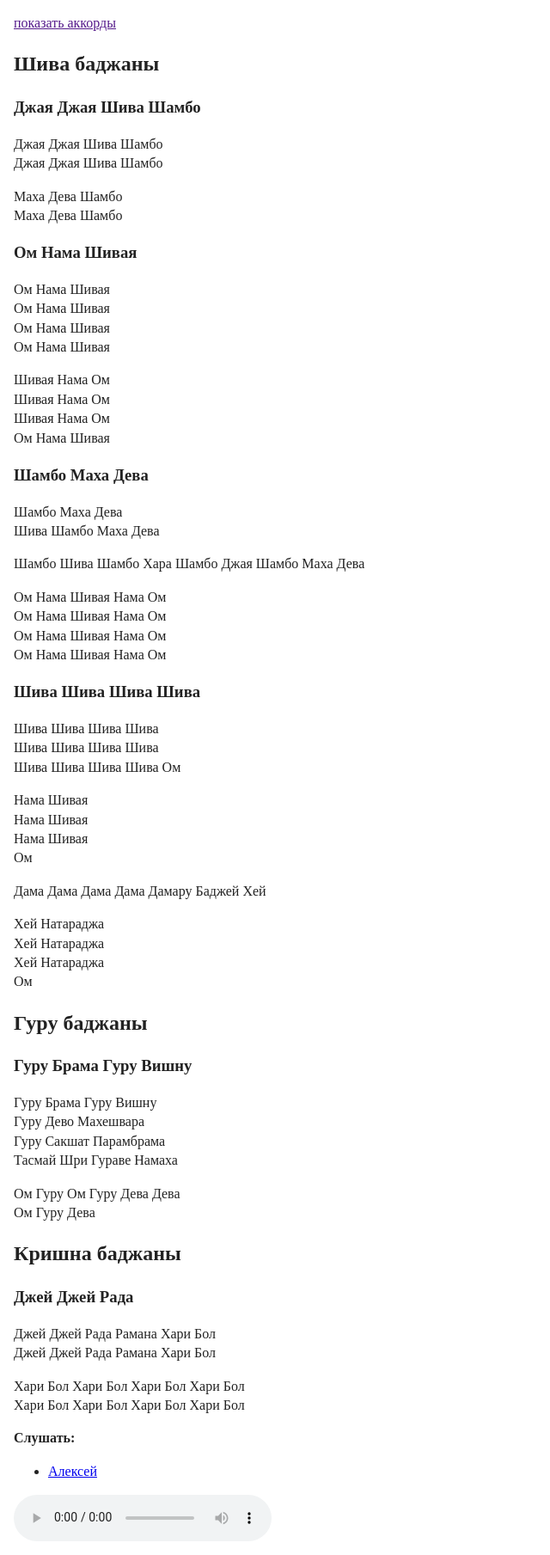
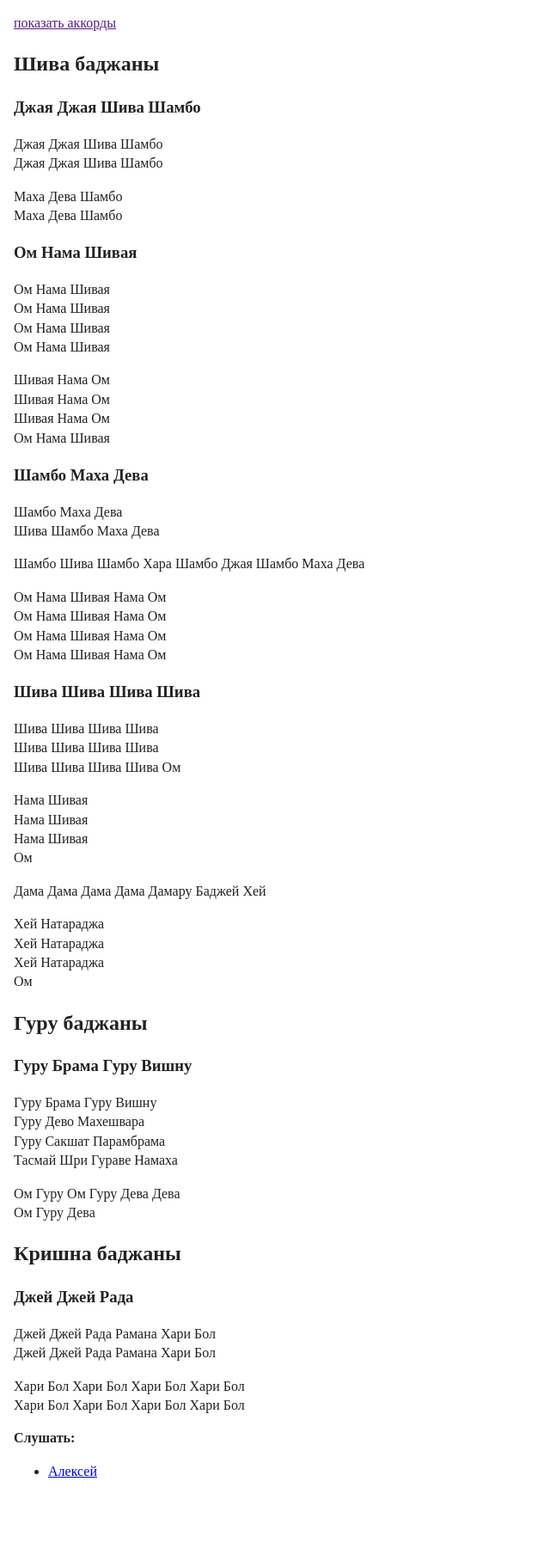
Before and after one commit to kuzmich/sanskritvoice, a Jekyll site: the page built from index.html, in a window 1280 px wide. Shown: the whole page at 86% size, without its empty margins (0-640 px from the left). Built offline with Jekyll 4.4.1, drawn with Linux system fonts in a browser that asks for light colours; after the commit the page ends 1787 px from its top, so only the background shows below that.

Commit message:
"Прибил" плеер внизу страницы
Также он появляется только тогда, когда есть что прогирывать.

```diff
--- a/css/main.css
+++ b/css/main.css
@@ -99,6 +99,7 @@
 
 body {
     padding: 1em;
+    padding-bottom: 3em;
 }
 .accord {
     color: white;
@@ -106,6 +107,10 @@
     margin: 0 0.2em;
     padding: 0em 0.2em;
     font-size: 0.9em;
+}
+#player {
+  position: fixed;
+  bottom: 0;
 }
 
 
--- a/index.html
+++ b/index.html
@@ -18,6 +18,6 @@
   {% endif %}
 {% endfor %}
 
-<audio id="player" controls>
+<audio id="player" class="hidden" controls>
   <p>Ваш браузер не поддерживает HTML5 аудио.</p>
 </audio>
--- a/js/main.js
+++ b/js/main.js
@@ -16,6 +16,7 @@
       var player = document.getElementById('player');
       var a = $(this);
 
+      $(player).removeClass('hidden');
       player.src = a.data('audioDownloadUrl');
       player.play();
     });
```
